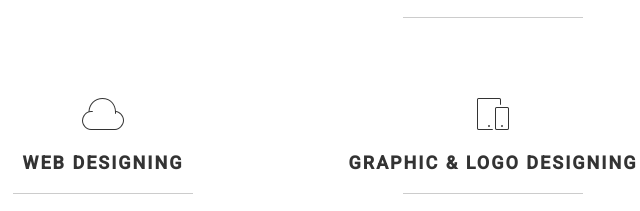
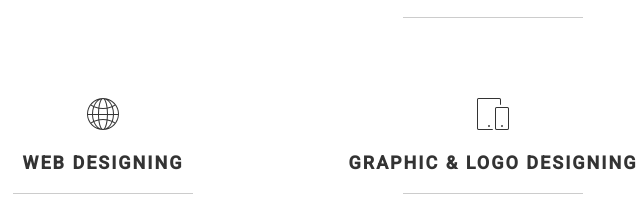
Before and after one commit to libraenterprise/libraenterprise.github.io, a plain HTML site: page index.html in a window 1280 px wide. Shown: the part 949-1160 px from the top of the page, 147-787 px from the left. Drawn offline with Linux system fonts and the light colour scheme.

Commit message:
updated icons

```diff
--- a/index.html
+++ b/index.html
@@ -97,7 +97,7 @@ http://www.tooplate.com/view/2075-digital-team
                     </div>
                 </div>
                 <div class="col-lg-4 col-md-4 col-sm-4 wow fadeInUp" data-wow-delay="0.6s">
-                    <i class="icon-cloud medium-icon"></i>
+                    <i class="icon-global medium-icon"></i>
                     <h3>WEB DESIGNING</h3>
                     <hr>
                     <p>LIBRA Enterprises providing best services of Web Designing and this will be best ever you have seen Our services available at very low prices.</p>
```
